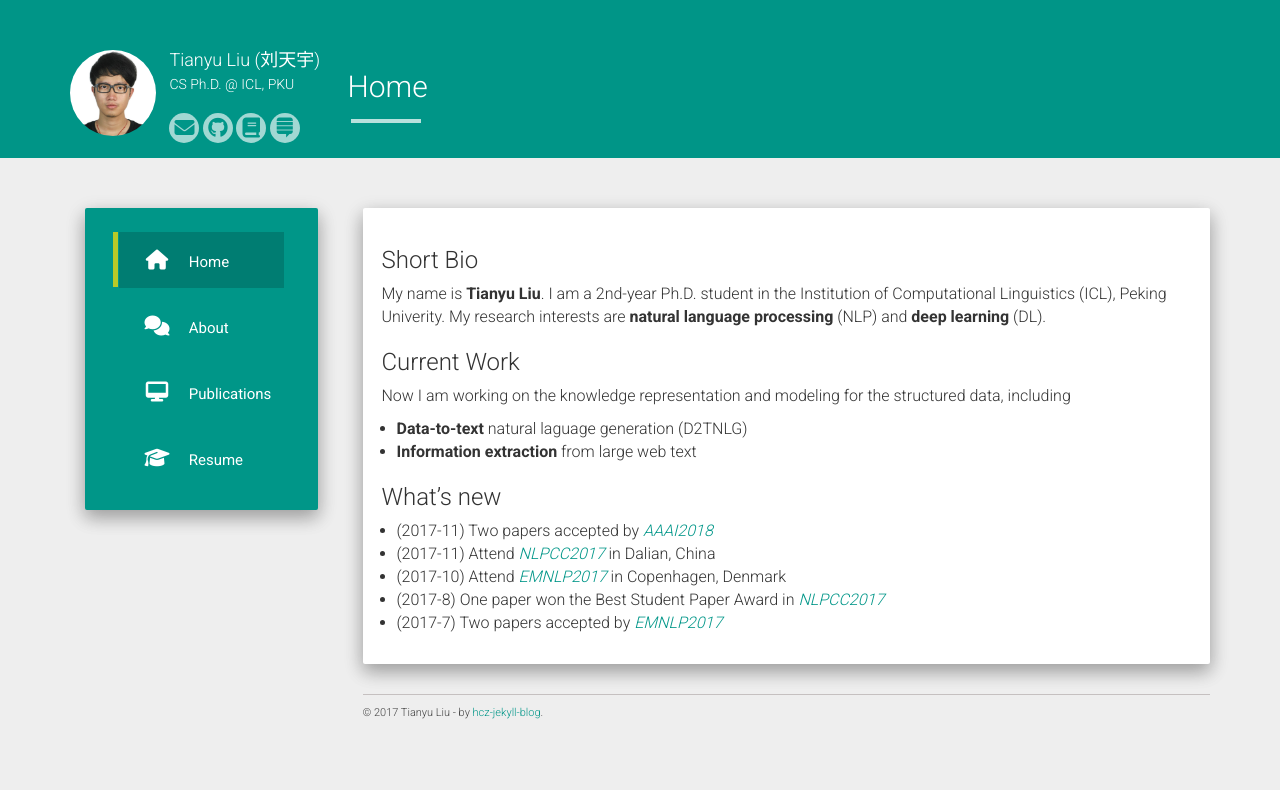
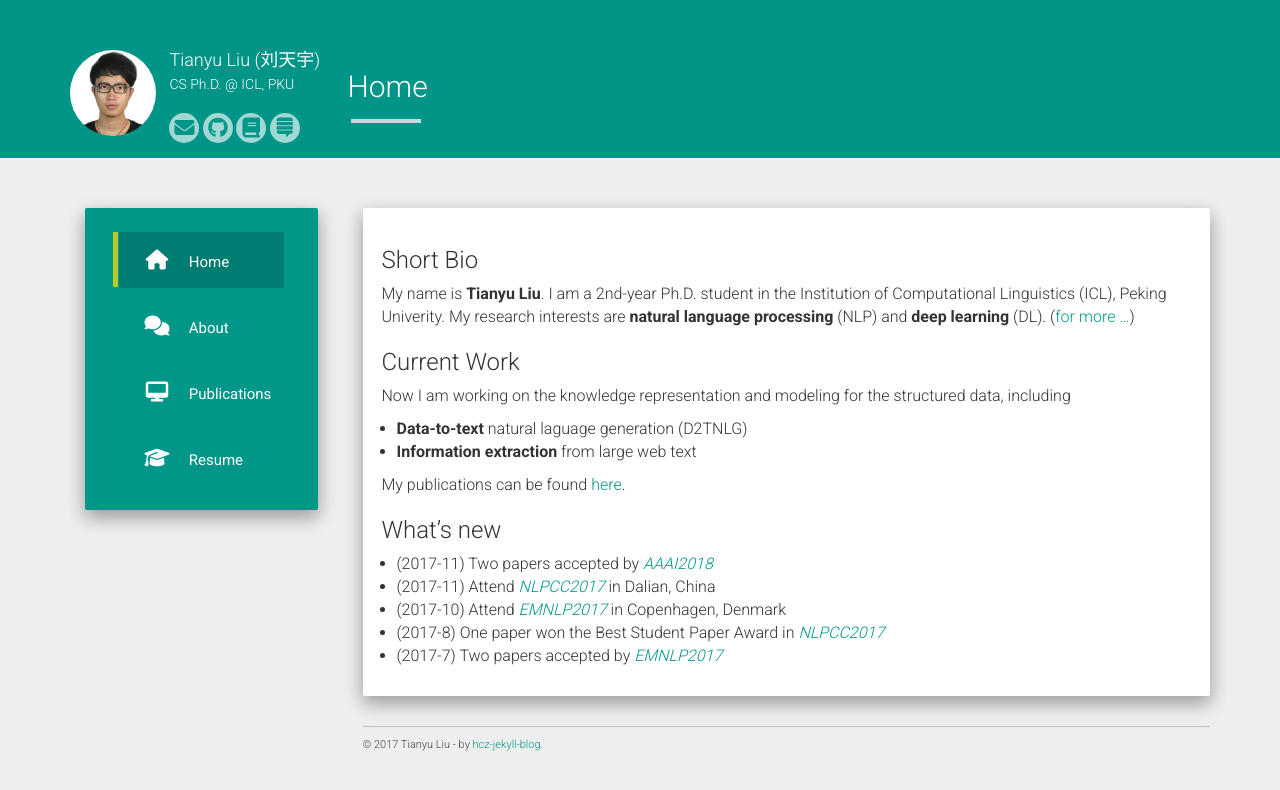
Before and after one commit to tyliupku/tyliupku.github.io, a Jekyll site: the page built from home.md, in a window 1280 px wide. Shown: the top 790 px of the page. Built offline with Jekyll 4.4.1, drawn with Linux system fonts in a browser that asks for light colours; nearby versions of some CDN libraries.

Commit message:
Update home.md

```diff
--- a/home.md
+++ b/home.md
@@ -4,13 +4,15 @@ title: Home
 permalink: /
 ---
 ### Short Bio
-My name is **Tianyu Liu**. I am a 2nd-year Ph.D. student in the Institution of Computational Linguistics (ICL), Peking Univerity. My research interests are **natural language processing** (NLP) and **deep learning** (DL).
+My name is **Tianyu Liu**. I am a 2nd-year Ph.D. student in the Institution of Computational Linguistics (ICL), Peking Univerity. My research interests are **natural language processing** (NLP) and **deep learning** (DL). ([for more ...](/about))
 
 
 ### Current Work
 Now I am working on the knowledge representation and modeling for the structured data, including
-+ **Data-to-text** natural laguage generation (D2TNLG)
++  **Data-to-text** natural laguage generation (D2TNLG)
 + **Information extraction** from large web text
+
+My publications can be found [here](/publications).
 
 ### What's new
 + (2017-11) Two papers accepted by [*AAAI2018*](https://aaai.org/Conferences/AAAI-18/)
```
